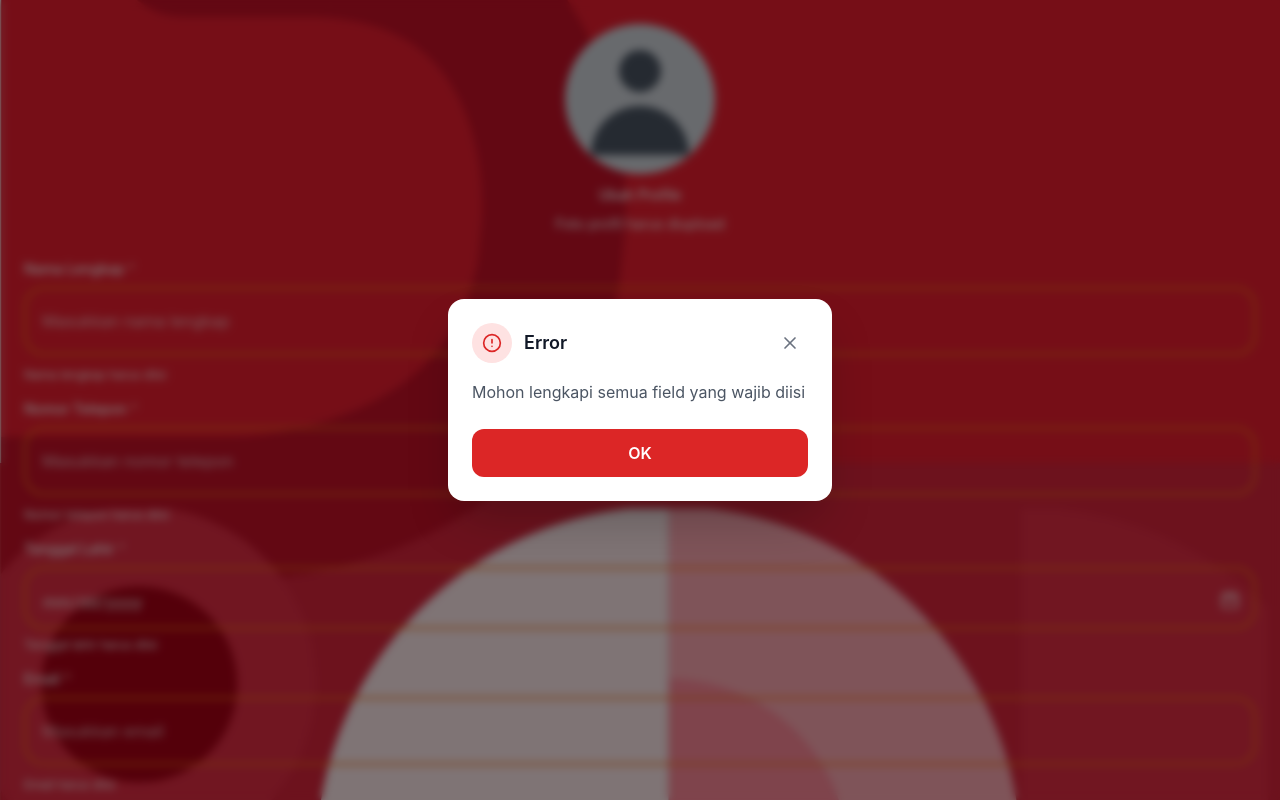
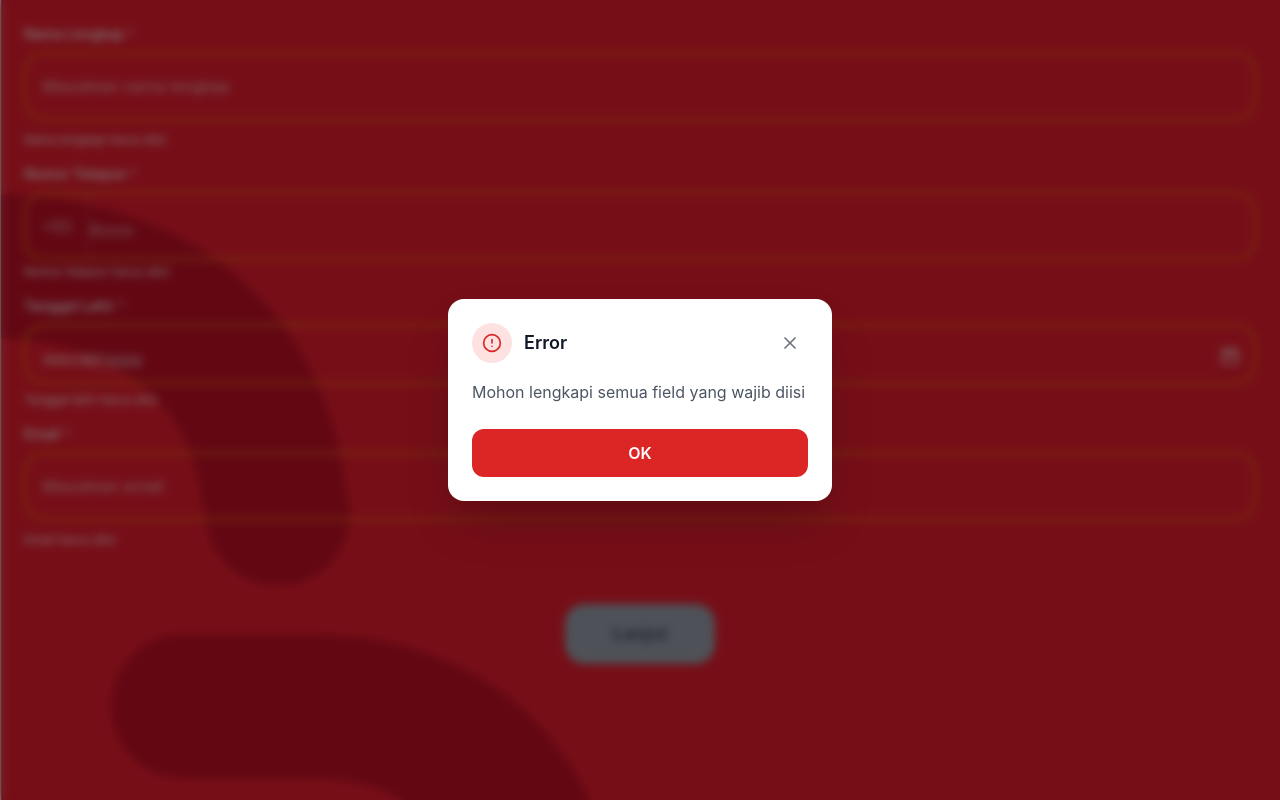
Before and after one commit to reyhermanses/kartu_tanda_boga, a React (Vite) app: page / in a window 1280 px wide. Both pictures are taken after a click on the button "Lanjut". Shown: the top 800 px of the page. Built offline with nearby package versions, Linux system fonts and the light colour scheme.

Commit message:
form to foto, birthday require 13 tahun, prefix no telp +62, button claim menjadi ambil sekarang

```diff
--- a/src/App.tsx
+++ b/src/App.tsx
@@ -43,6 +43,7 @@ function App() {
   const [showAlert, setShowAlert] = useState(false)
   const [alertMessage, setAlertMessage] = useState('')
   const [isSubmitting, setIsSubmitting] = useState(false)
+  const [isValidatingEmail, setIsValidatingEmail] = useState(false)
 
   const updateValues = (newValues: Partial<FormValues>) => {
     setValues(prev => ({ ...prev, ...newValues }))
@@ -51,6 +52,59 @@ function App() {
       setErrors({})
     }
   }
+
+  // Email validation with API
+  const validateEmailWithAPI = async (email: string, phone: string) => {
+    if (!email || !phone) return
+
+    setIsValidatingEmail(true)
+    try {
+      const response = await fetch('https://alpha-api.mybogaloyalty.id/membership-card/check-email', {
+        method: 'POST',
+        headers: {
+          'X-BOGAMBC-Key': 'ajCJotQ8Ug1USZS3KuoXbqaazY59CAvI',
+          'Content-Type': 'application/json',
+          'Accept': 'application/json',
+        },
+        body: JSON.stringify({
+          email: email,
+          phone: `0${phone}` // Add 0 prefix to phone
+        })
+      })
+
+      const result = await response.text()
+      const isEmailAvailable = result === 'true'
+
+      if (!isEmailAvailable) {
+        setErrors(prev => ({
+          ...prev,
+          email: 'Email sudah digunakan'
+        }))
+      } else {
+        setErrors(prev => {
+          const newErrors = { ...prev }
+          delete newErrors.email
+          return newErrors
+        })
+      }
+    } catch (error) {
+      console.error('Email validation error:', error)
+      // Don't show error for network issues, let user continue
+    } finally {
+      setIsValidatingEmail(false)
+    }
+  }
+
+  // Debounced email validation
+  useEffect(() => {
+    if (!values.email || !values.phone) return
+
+    const timer = setTimeout(() => {
+      validateEmailWithAPI(values.email, values.phone)
+    }, 1000) // 1 second debounce
+
+    return () => clearTimeout(timer)
+  }, [values.email, values.phone])
 
   // Load session data on app mount - only once
   useEffect(() => {
@@ -209,8 +263,12 @@ function App() {
 
     if (!values.phone.trim()) {
       newErrors.phone = 'Nomor telepon harus diisi'
-    } else if (!/^[0-9+\-\s()]+$/.test(values.phone)) {
+    } else if (!/^[0-9]+$/.test(values.phone)) {
       newErrors.phone = 'Format nomor telepon tidak valid'
+    } else if (values.phone.length < 10 || values.phone.length > 13) {
+      newErrors.phone = 'Nomor telepon harus 10-13 digit'
+    } else if (!values.phone.startsWith('8')) {
+      newErrors.phone = 'Nomor telepon harus dimulai dengan 8'
     }
 
     if (!values.email.trim()) {
@@ -226,6 +284,18 @@ function App() {
       const today = new Date()
       if (birthDate >= today) {
         newErrors.birthday = 'Tanggal lahir harus di masa lalu'
+      } else {
+        // Calculate age
+        const age = today.getFullYear() - birthDate.getFullYear()
+        const monthDiff = today.getMonth() - birthDate.getMonth()
+        const dayDiff = today.getDate() - birthDate.getDate()
+
+        // Adjust age if birthday hasn't occurred this year
+        const actualAge = (monthDiff < 0 || (monthDiff === 0 && dayDiff < 0)) ? age - 1 : age
+
+        if (actualAge < 13) {
+          newErrors.birthday = 'Umur minimal 13 tahun'
+        }
       }
     }
 
@@ -234,12 +304,21 @@ function App() {
     //   newErrors.gender = 'Jenis kelamin harus dipilih'
     // }
 
-    if (!values.photoFile) {
-      newErrors.photoFile = 'Foto profil harus diupload'
+    // Photo validation moved to PhotoUploadPage
+    // if (!values.photoFile) {
+    //   newErrors.photoFile = 'Foto profil harus diupload'
+    // }
+
+    // Check if there are existing errors (like email already used from API)
+    const finalErrors = { ...newErrors, ...errors }
+
+    // Block submit if email validation is still in progress
+    if (isValidatingEmail) {
+      return false
     }
 
-    setErrors(newErrors)
-    return Object.keys(newErrors).length === 0
+    setErrors(finalErrors)
+    return Object.keys(finalErrors).length === 0
   }
 
   const compressImage = (file: File, maxWidth: number = 800, quality: number = 0.5): Promise<string> => {
@@ -286,7 +365,8 @@ function App() {
       const requestPayload = {
         name: values.name,
         birthday: values.birthday,
-        phone: values.phone,
+        // phone: `+62${values.phone}`,
+        phone: `0${values.phone}`,
         email: values.email,
         // gender: values.gender, // Temporarily removed
         profileImage: base64String,
@@ -356,7 +436,7 @@ function App() {
 
   const handleFormNext = () => {
     if (validateForm()) {
-      setCurrentPage(4) // Card selection page
+      setCurrentPage(3) // Photo upload page
     } else {
       setAlertMessage('Mohon lengkapi semua field yang wajib diisi')
       setShowAlert(true)
@@ -365,6 +445,10 @@ function App() {
 
   const handlePhotoBack = () => {
     setCurrentPage(2) // Form section
+  }
+
+  const handlePhotoNext = () => {
+    setCurrentPage(4) // Card selection page
   }
 
   const handleCardSelectionNext = (selectedCard: any) => {
@@ -386,11 +470,11 @@ function App() {
             errors={errors}
             onChange={updateValues}
             onNext={handleFormNext}
-            onProfileUpload={() => setCurrentPage(3)}
             onPhotoError={(error: string) => {
               setAlertMessage(error)
               setShowAlert(true)
             }}
+            isValidatingEmail={isValidatingEmail}
           />
         )
       case 3:
@@ -400,6 +484,7 @@ function App() {
             errors={errors}
             onChange={updateValues}
             onBack={handlePhotoBack}
+            onNext={handlePhotoNext}
             onPhotoError={(error: string) => {
               setAlertMessage(error)
               setShowAlert(true)
@@ -431,11 +516,11 @@ function App() {
             errors={errors}
             onChange={updateValues}
             onNext={handleFormNext}
-            onProfileUpload={() => setCurrentPage(3)}
             onPhotoError={(error: string) => {
               setAlertMessage(error)
               setShowAlert(true)
             }}
+            isValidatingEmail={isValidatingEmail}
           />
         )
     }
--- a/src/components/FormSection.tsx
+++ b/src/components/FormSection.tsx
@@ -8,52 +8,28 @@ type Props = {
   errors: FormErrors
   onChange: (next: Partial<FormValues>) => void
   onNext: () => void
-  onProfileUpload?: () => void
   onPhotoError?: (message: string) => void
+  isValidatingEmail?: boolean
 }
 
-export function FormSection({ values, errors, onChange, onNext, onProfileUpload }: Props) {
+export function FormSection({ values, errors, onChange, onNext, isValidatingEmail }: Props) {
   return (
-    <div className="form-page iphone-se-form p-4 sm:p-6 relative overflow-hidden">
-      {/* Background Image - Bottom Full Height */}
+    <div className="form-page p-4 sm:p-6 relative overflow-hidden min-h-screen">
+      {/* Background Image - Full Viewport Height */}
       <div
-        className="absolute bottom-0 left-0 right-0 top-0 bg-cover bg-center bg-no-repeat"
+        className="fixed inset-0 bg-cover bg-center bg-no-repeat"
         style={{
           backgroundImage: 'url(/bg.png)',
           backgroundSize: 'cover',
-          backgroundPosition: 'bottom center',
-          backgroundRepeat: 'no-repeat'
+          backgroundPosition: 'center center',
+          backgroundRepeat: 'no-repeat',
+          zIndex: 1,
+          width: '100vw',
+          height: '100vh'
         }}
       ></div>
 
-      <div className="relative z-10">
-        {/* Profile Picture Section */}
-        <div className="text-center mb-4 sm:mb-6">
-          <div className="relative inline-block">
-            <div className="w-[120px] h-[120px] sm:w-[150px] sm:h-[150px] bg-gray-300 rounded-full flex items-center justify-center mx-auto mb-2">
-              {values.photoFile ? (
-                <img
-                  src={URL.createObjectURL(values.photoFile)}
-                  alt="Profile"
-                  className="w-full h-full object-cover rounded-full"
-                />
-              ) : (
-                <svg className="w-[110px] h-[110px] sm:w-[140px] sm:h-[140px] text-gray-600" fill="currentColor" viewBox="0 0 20 20">
-                  <path fillRule="evenodd" d="M10 9a3 3 0 100-6 3 3 0 000 6zm-7 9a7 7 0 1114 0H3z" clipRule="evenodd" />
-                </svg>
-              )}
-            </div>
-            <button
-              onClick={onProfileUpload}
-              className="text-white text-sm font-medium hover:text-red-300 transition-colors"
-            >
-              Ubah Profile
-            </button>
-            {errors.photoFile && (
-              <p className="text-sm text-white mt-2">{errors.photoFile}</p>
-            )}
-          </div>
-        </div>
+      <div className="relative z-20">
 
         <section className="space-y-3 sm:space-y-4">
           <InputField
@@ -64,15 +40,38 @@ export function FormSection({ values, errors, onChange, onNext, onProfileUpload
             onChange={(v) => onChange({ name: v })}
             error={errors.name}
           />
-          <InputField
-            label="Nomor Telepon"
+          <label className="block">
+            <span className="mb-2 block text-sm text-white font-medium">
+              Nomor Telepon <span className="text-red-300">*</span>
+            </span>
+            <div className="flex items-center rounded-[20px] border-2 bg-transparent overflow-hidden" style={{ borderColor: errors.phone ? '#f97316' : '#f87171' }}>
+              <div className="px-4 py-3 sm:py-5 text-white/70 text-base bg-transparent border-r border-white/20 flex items-center">
+                +62
+              </div>
+              <input
                 type="tel"
-            placeholder="Masukkan nomor telepon"
-            required
+                placeholder="8xxxx"
                 value={values.phone}
-            onChange={(v) => onChange({ phone: v })}
-            error={errors.phone}
+                onChange={(e) => onChange({ phone: e.target.value })}
+                className="flex-1 text-white placeholder-white/70 outline-none bg-transparent focus:outline-none border-none"
+                style={{
+                  // colorScheme: 'dark',
+                  // color: 'white',
+                  // lineHeight: '20px',
+                  // fontSize: '16px',
+                  // fontFamily: 'inherit',
+                  // paddingTop: '10px',
+                  // paddingBottom: '16px',
+                  transform: 'translateY(4px)'
+                }}
               />
+            </div>
+            {errors.phone && (
+              <span className="mt-1 block text-xs text-white">
+                {errors.phone}
+              </span>
+            )}
+          </label>
           <label className="block">
             <span className="mb-2 block text-sm text-white font-medium">
               Tanggal Lahir <span className="text-red-300">*</span>
@@ -88,7 +87,7 @@ export function FormSection({ values, errors, onChange, onNext, onProfileUpload
                   colorScheme: 'dark',
                   color: 'white',
                   paddingRight: '50px',
-                  paddingBottom: '12px',
+                  paddingBottom: '10px',
                   marginBottom: '4px'
                 }}
                 id="birthday-input"
@@ -115,6 +114,7 @@ export function FormSection({ values, errors, onChange, onNext, onProfileUpload
               </span>
             )}
           </label>
+          <div className="relative">
             <InputField
               label="Email"
               type="email"
@@ -124,6 +124,12 @@ export function FormSection({ values, errors, onChange, onNext, onProfileUpload
               onChange={(v) => onChange({ email: v })}
               error={errors.email}
             />
+            {isValidatingEmail && (
+              <div className="absolute right-3 top-1/2 transform -translate-y-1/2">
+                <div className="w-4 h-4 border-2 border-white border-t-transparent rounded-full animate-spin"></div>
+              </div>
+            )}
+          </div>
           {/* Tanggal Lahir dan Jenis Kelamin dalam Row */}
           <div className="grid grid-cols-2 gap-3 sm:gap-4">
             {/* Tanggal Lahir */}
@@ -216,9 +222,14 @@ export function FormSection({ values, errors, onChange, onNext, onProfileUpload
           <button
             type="button"
             onClick={onNext}
-            className="w-[150px] py-3 sm:py-4 rounded-[20px] font-bold text-sm sm:text-lg transition-all bg-white text-red-600 hover:bg-gray-100"
+            disabled={!!errors.email || isValidatingEmail}
+            className={`w-[150px] py-3 sm:py-4 rounded-[20px] font-bold text-sm sm:text-lg transition-all ${
+              errors.email || isValidatingEmail
+                ? 'bg-gray-400 text-gray-600 cursor-not-allowed'
+                : 'bg-white text-red-600 hover:bg-gray-100'
+            }`}
           >
-            Lanjut
+            {isValidatingEmail ? 'Validating...' : 'Lanjut'}
           </button>
         </div>
       </div>
--- a/src/components/ResultPage.tsx
+++ b/src/components/ResultPage.tsx
@@ -187,7 +187,7 @@ export function ResultPage({ created, values }: Props) {
               onClick={handleClaimClick}
               className="w-[150px] py-3 sm:py-4 rounded-[20px] font-bold text-sm sm:text-lg transition-all bg-white text-red-600 hover:bg-gray-100"
             >
-              Claim
+              Ambil Sekarang
             </button>
           </div>
         </div>
--- a/src/index.css
+++ b/src/index.css
@@ -110,7 +110,7 @@ input[type="date"]::-webkit-calendar-picker-indicator {
   min-height: 100vh;
   overflow-y: auto;
   overflow-x: hidden;
-  background: #dc2626;
+  background: transparent;
 }
 
 /* iPhone SE specific scroll for ResultPage */
```
Also changed, not shown: src/components/CardSelectionPage.tsx (+5 -5 lines), src/components/PhotoUploadPage.tsx (+10 -6 lines). Lines whose indentation alone changed are shown as unchanged.
